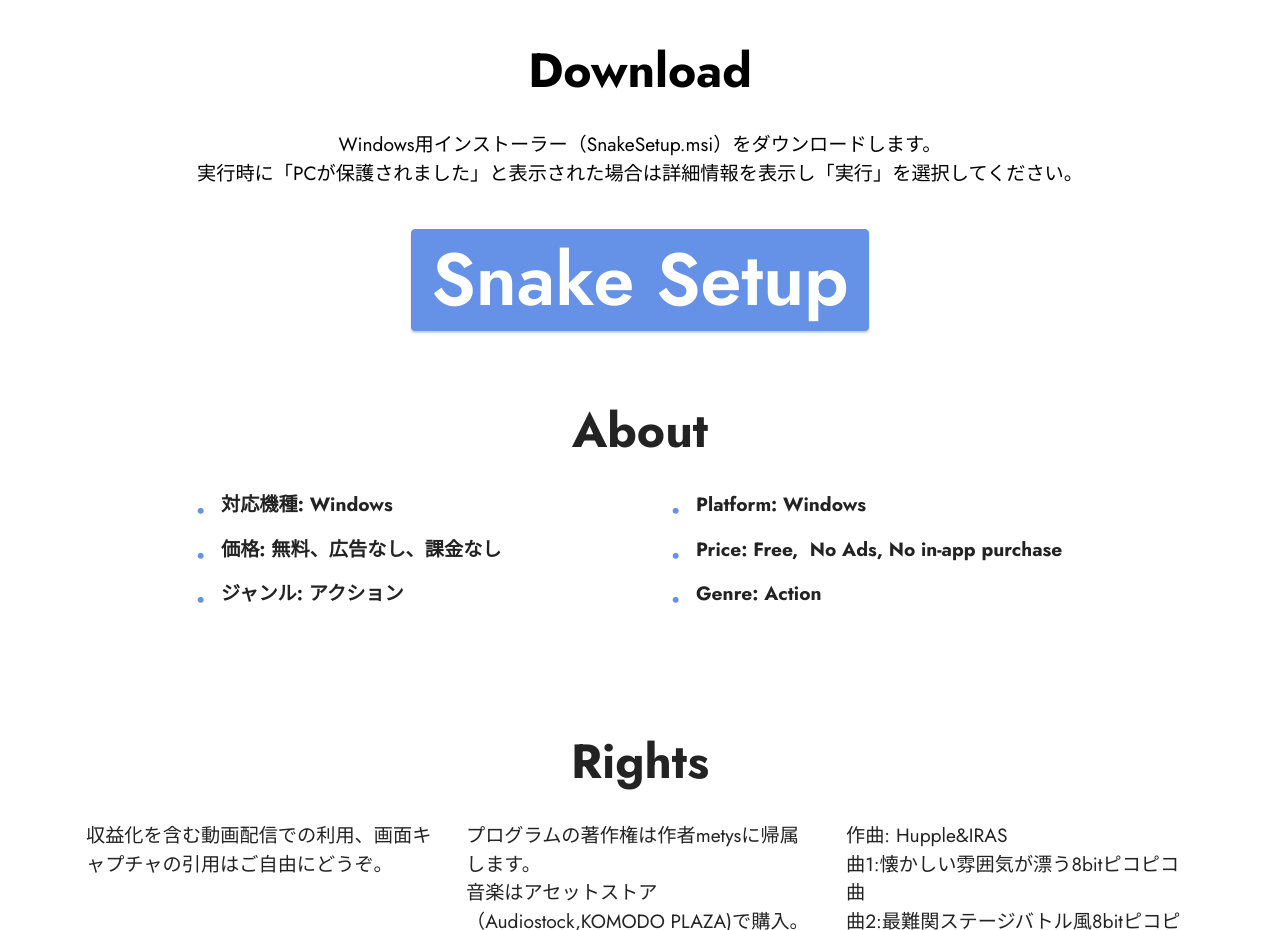
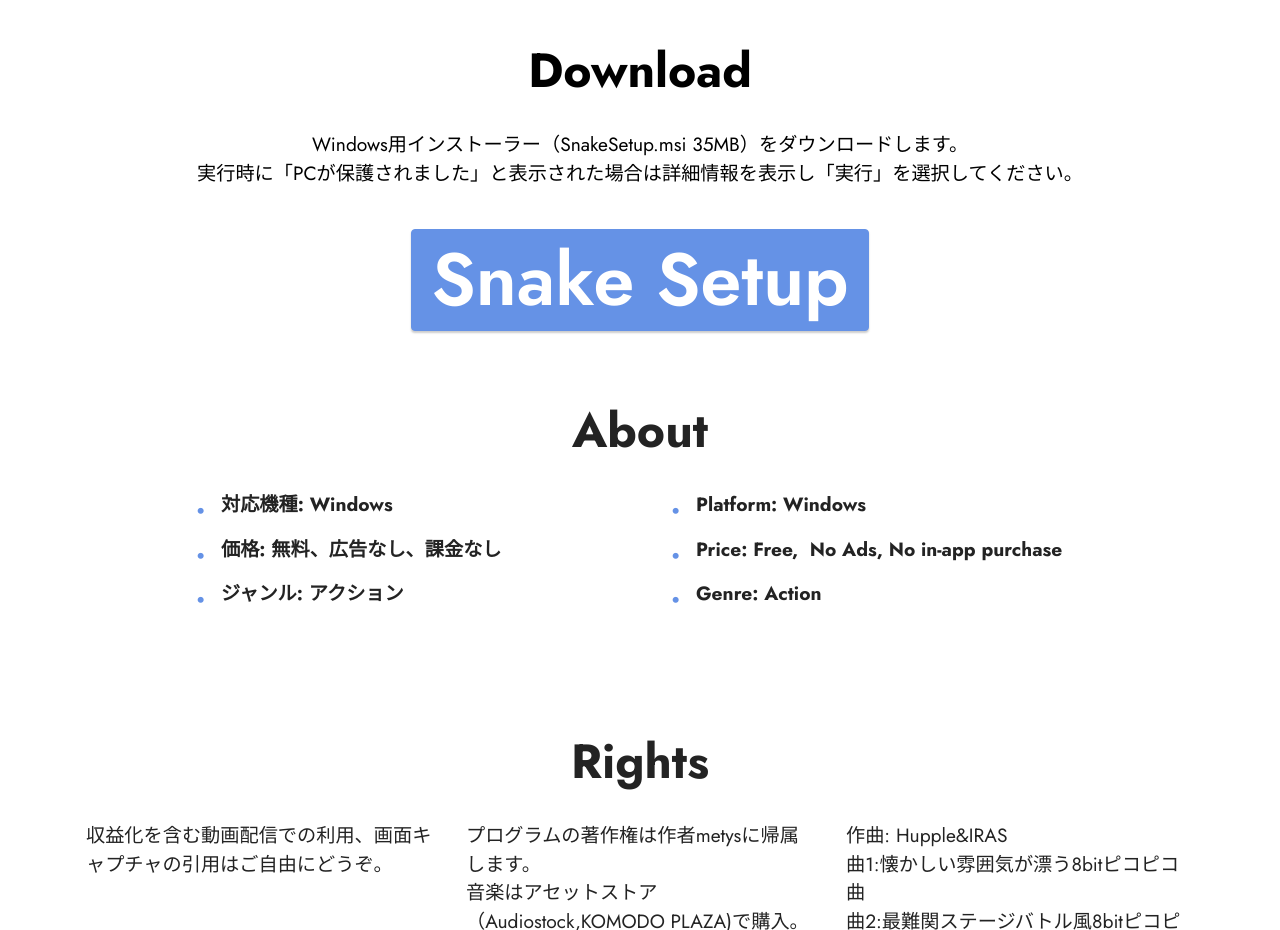
Before and after one commit to atodenet/atodenet.github.io, a plain HTML site: page Snake82/index.html in a window 1280 px wide. Shown: the part 1980-2910 px from the top of the page. Drawn offline with Linux system fonts and the light colour scheme.

Commit message:
ダウンロードサイズ追記
ダウンロードサイズ追記

```diff
--- a/Snake82/index.html
+++ b/Snake82/index.html
@@ -178,7 +178,7 @@
                 <div class="card-wrapper">
                     <div class="card-box align-center">
                         <h4 class="card-title mbr-fonts-style align-center mb-4 display-2"><strong>Download</strong></h4>
-                        <p class="mbr-text mbr-fonts-style mb-4 display-7">Windows用インストーラー（SnakeSetup.msi）をダウンロードします。<br>実行時に「PCが保護されました」と表示された場合は詳細情報を表示し「実行」を選択してください。</p>
+                        <p class="mbr-text mbr-fonts-style mb-4 display-7">Windows用インストーラー（SnakeSetup.msi 35MB）をダウンロードします。<br>実行時に「PCが保護されました」と表示された場合は詳細情報を表示し「実行」を選択してください。</p>
                         <div class="mbr-section-btn mt-3"><a class="btn btn-primary display-1" href="https://atodenet.github.io/pool/SnakeSetup.msi" target="_blank">Snake Setup</a></div>
                     </div>
                 </div>
```
